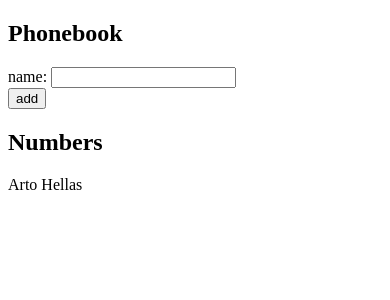
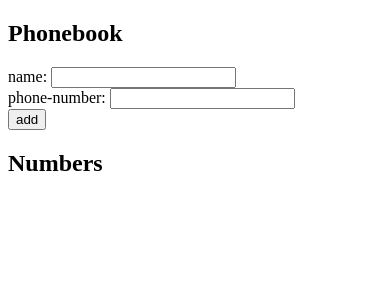
Before and after one commit to Devanshukoli/full-stack-submission-repo, a React (Vite) app in the folder part2/: page / in a window 390 px wide. Shown: the top 300 px of the page. Built offline with nearby package versions, Linux system fonts and the light colour scheme.

Commit message:
exercise 2.8: update phonebook component to have another number field

```diff
--- a/part2/src/App.jsx
+++ b/part2/src/App.jsx
@@ -1,22 +1,27 @@
 import { useState } from 'react'
 
 const App = () => {
-  const [persons, setPersons] = useState([
-    { name: 'Arto Hellas' }
-  ])
+  const [persons, setPersons] = useState([])
   const [newName, setNewName] = useState('')
+  const [newNumber, setNewNumber] = useState('')
 
   const handleNameChange = (event) => {
     setNewName(event.target.value)
+  }
+
+  const handlePhoneNumberChange = (event) => {
+    setNewNumber(event.target.value)
   }
 
   const addNumber = (event) => {
     event.preventDefault()
 
     const personObject = {
-      name: newName
+      name: newName,
+      number: newNumber
     }
     console.log(personObject.name)
+    console.log(personObject.number)
 
     const existingPerson = persons.find(
       (x) => x.name === personObject.name
@@ -37,6 +42,7 @@ const App = () => {
 
   }
 
+
   return (
     <div>
       <h2>Phonebook</h2>
@@ -45,12 +51,16 @@ const App = () => {
           name: <input onChange={handleNameChange} value={newName} />
         </div>
         <div>
+          phone-number: <input onChange={handlePhoneNumberChange} value={newNumber} />
+        </div>
+        <div>
           <button type="submit">add</button>
         </div>
       </form>
       <h2>Numbers</h2>
+      {/* todo: add number as well. */}
       {persons.map((person) => (
-        <p key={person.id}>{person.name}</p>
+        <p key={person.id}>{person.name} { person.number}</p>
       ))}
     </div>
   )
```
